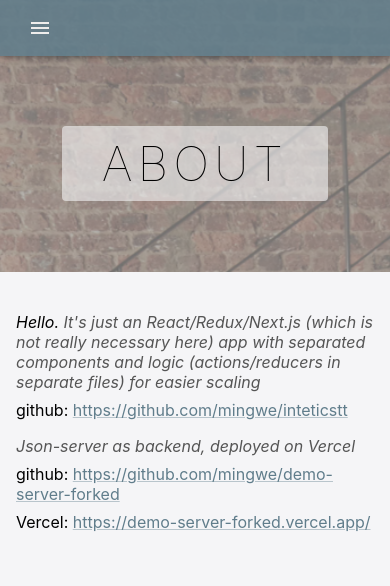
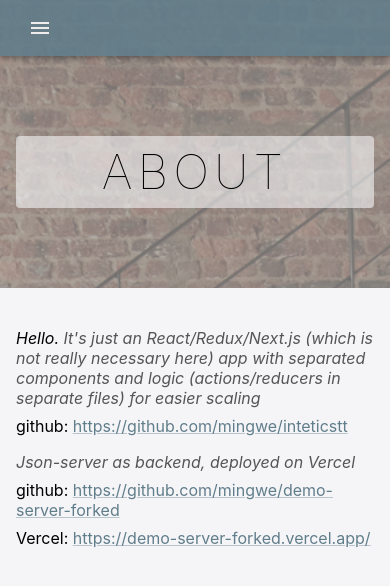
Before and after one commit to mingwe/inteticstt, a Next.js app: page /about in a window 390 px wide. Shown: the top 586 px of the page. Built offline with nearby package versions, Linux system fonts and the light colour scheme.

Commit message:
title responsive fix

```diff
--- a/src/components/ui-components/PageTitle.js
+++ b/src/components/ui-components/PageTitle.js
@@ -12,7 +12,10 @@ export const PageTitle = ({ children }) => {
         fontFamily: 'revert',
         fontWeight: '100',
         letterSpacing: '5px',
-        textTransform: 'uppercase'
+        textTransform: 'uppercase',
+        '@media (max-width: 780px)': {
+          display: 'block'
+        }
       }}
       py={1}
       px={5}
```
